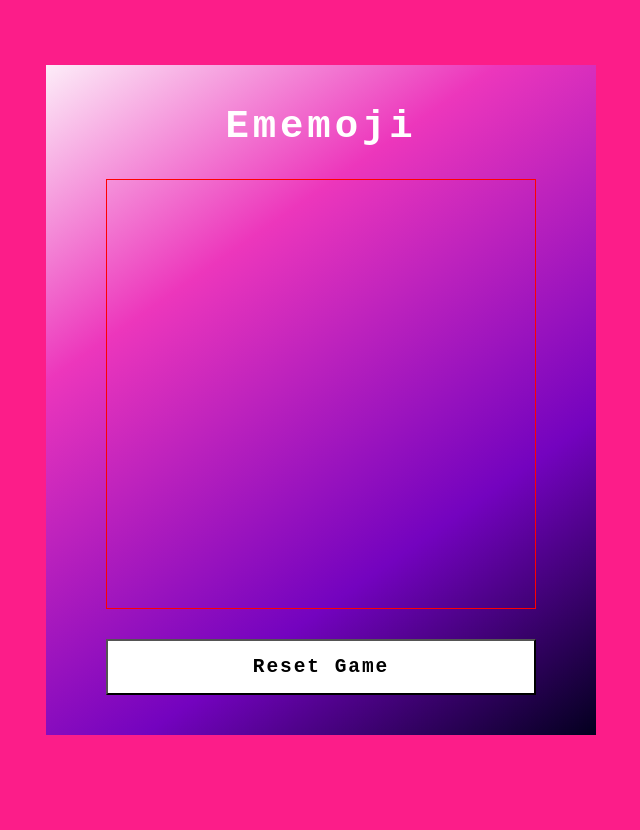
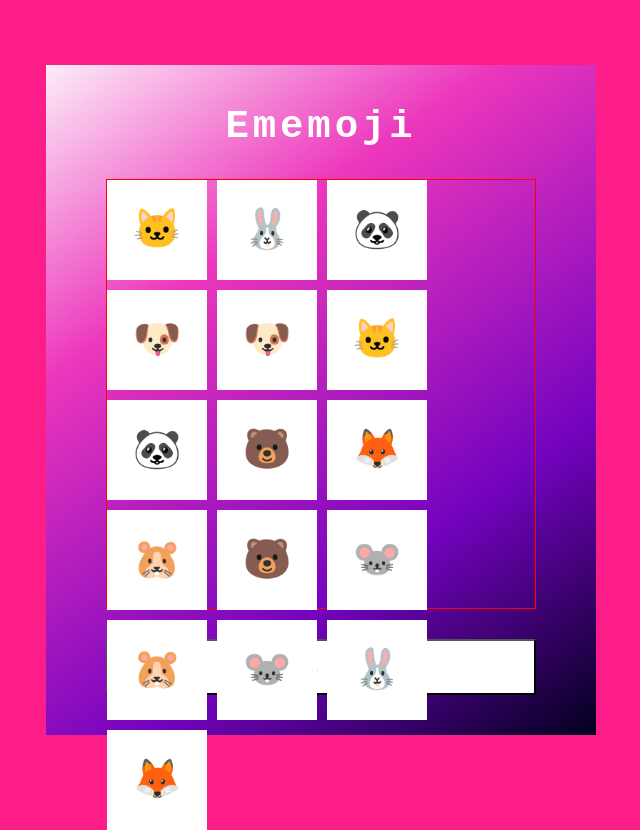
Before and after one commit to igorknop/js-ememoji, a plain HTML site: page index.html in a window 1280 px wide. Shown: the whole page, without its empty margins (319-959 px from the left). Before the commit the page ends 800 px from the top, so only its background shows below. Drawn offline with Linux system fonts and the light colour scheme.

Commit message:
add item creation

```diff
--- a/src/scripts/engine.js
+++ b/src/scripts/engine.js
@@ -0,0 +1,21 @@
+const EMOJIS = [
+  '🐶', '🐱', '🐭', '🐹', '🐰', '🦊', '🐻', '🐼',
+  '🐶', '🐱', '🐭', '🐹', '🐰', '🦊', '🐻', '🐼',
+];
+let openedCards = [];
+
+let shuffledEmojis = shuffle(EMOJIS);
+
+
+function shuffle(array) {
+  return array.sort(() => Math.random() - 0.5);
+}
+
+for(let i=0; i<shuffledEmojis.length; i++) {
+  const item = document.createElement('div');
+  item.classList.add('item');
+  item.dataset.emoji = shuffledEmojis[i];
+  item.textContent = shuffledEmojis[i];
+  item.addEventListener('click', ()=>{});
+  document.querySelector('.game').appendChild(item);
+}
--- a/src/styles/main.css
+++ b/src/styles/main.css
@@ -67,4 +67,5 @@ h2 {
   justify-content: center;
   align-items: center;
   background-color: hsl(0, 0%, 100%);
+  font-size: 3em;
 }
```
